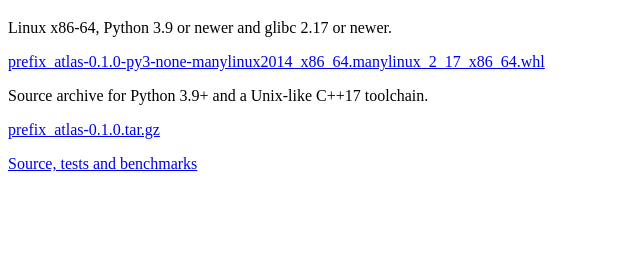
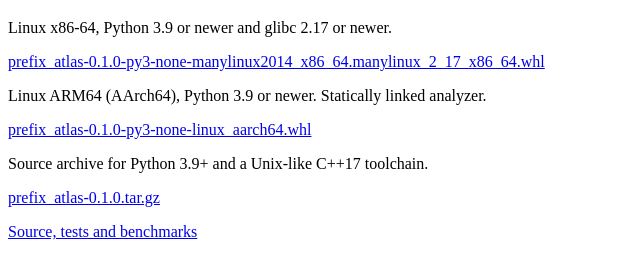
Before and after one commit to pgg898200-ship-it/cachepin, a browser extension: page site/prefix-atlas/dist/index.html in a window 1280 px wide. Shown: the part 61-338 px from the top of the page, without its empty margins (0-640 px from the left). Drawn offline with Linux system fonts and the light colour scheme.

Commit message:
Ship and test a compiler-free Linux ARM64 Prefix Atlas wheel

```diff
--- a/site/prefix-atlas/dist/index.html
+++ b/site/prefix-atlas/dist/index.html
@@ -3,6 +3,8 @@
 <h1>Prefix Atlas downloads</h1>
 <p>Linux x86-64, Python 3.9 or newer and glibc 2.17 or newer.</p>
 <a data-requires-python="&gt;=3.9" href="prefix_atlas-0.1.0-py3-none-manylinux2014_x86_64.manylinux_2_17_x86_64.whl#sha256=31901249d39906383235f790b5858bb5cfd2539ca09e14d27634a06487012b47">prefix_atlas-0.1.0-py3-none-manylinux2014_x86_64.manylinux_2_17_x86_64.whl</a>
+<p>Linux ARM64 (AArch64), Python 3.9 or newer. Statically linked analyzer.</p>
+<a data-requires-python="&gt;=3.9" href="prefix_atlas-0.1.0-py3-none-linux_aarch64.whl#sha256=8660a101f192b4d410d8ce162e379e41f8978fb1b5464b4b32dc1e0297b03fdf">prefix_atlas-0.1.0-py3-none-linux_aarch64.whl</a>
 <p>Source archive for Python 3.9+ and a Unix-like C++17 toolchain.</p>
 <a data-requires-python="&gt;=3.9" href="prefix_atlas-0.1.0.tar.gz#sha256=6c1df8b189be6f21519d2eb43e37e4aecd5326c64906c5b20a1078ae889a17bd">prefix_atlas-0.1.0.tar.gz</a>
 <p><a href="https://github.com/pgg898200-ship-it/cachepin/tree/main/tools/prefix-atlas">Source, tests and benchmarks</a></p>
```
Also changed, not shown: 4 other files.
